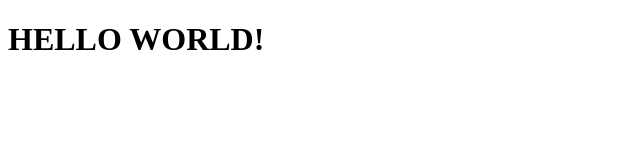
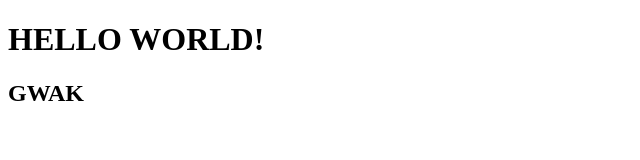
Before and after one commit to Hye-makda/first, a plain HTML site: page index.html in a window 1280 px wide. Shown: the whole page, without its empty margins (0-640 px from the left). Drawn offline with Linux system fonts and the light colour scheme.

Commit message:
LEE JU YOUNG TEACHER

```diff
--- a/index.html
+++ b/index.html
@@ -8,5 +8,6 @@
 </head>
 <body>
     <h1>HELLO WORLD!</h1>
+    <h2>GWAK</h2>
 </body>
 </html>
```
